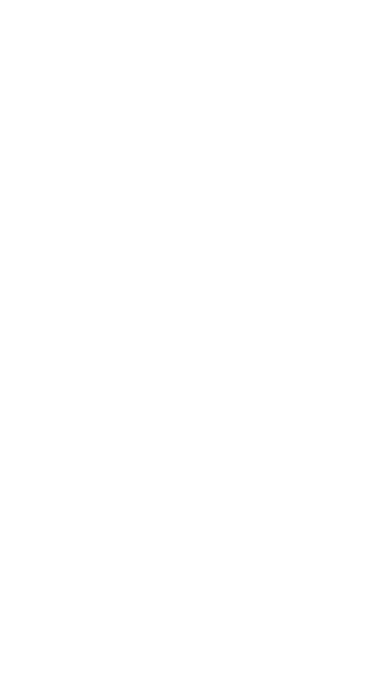
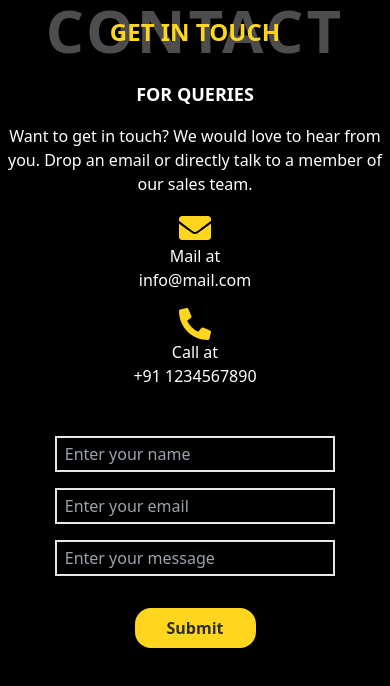
Before and after one commit to shivii011/e-commerce-website, a React (Create React App) app: page / in a window 390 px wide. Shown: the top 686 px of the page. Built offline with nearby package versions, Linux system fonts and the light colour scheme.

Commit message:
[an] - Responsiveness added and Submit Button styling updated

```diff
--- a/src/App.js
+++ b/src/App.js
@@ -1,8 +1,8 @@
-
+import Contact from './pages/Contact.js'
 const App = () => {
   return (
     <div>
-
+      <Contact />
     </div>
   )
 }
--- a/src/pages/Contact.js
+++ b/src/pages/Contact.js
@@ -5,8 +5,8 @@ import Button from "../components/shared/Button"
 
 
 const Contact = () => {
-    const fieldStyle = "my-4 px-2 py-1 bg-transparent border-2 text-white block mx-auto w-9/12"
-    const btnStyle = "border-none bg-gold-web-golden text-dark-charcoal font-bold rounded-2xl my-4 px-[16px] py-[2px] hover:text-gold-web-golden hover:bg-dark-charcoal"
+    const fieldStyle = "my-4 px-2 py-1 bg-transparent border-2 text-white block mx-auto w-9/12 lg:w-full"
+    const btnStyle = "border-none bg-gold-web-golden text-dark-charcoal font-bold rounded-2xl my-4 px-8 py-2 hover:text-gold-web-golden hover:bg-dark-charcoal lg:float-left"
 
     // Initialing state variable with key names and empty value in order to update them on change
     const [details, setDetails] = useState({})
@@ -32,7 +32,7 @@ const Contact = () => {
                 <div className="relative inset-y-4 text-2xl text-gold-web-golden font-bold gf:inset-y-3 gf:text-xl xs:inset-y-4 xs:text-2xl md:inset-y-12 md:text-5xl">GET IN TOUCH</div>
             </div>
 
-            <div className="lg:flex lg:gap-12 md:my-24 px-2 md:px-12">
+            <div className="lg:flex lg:justify-evenly lg:gap-64 md:my-16 px-2 md:px-12">
                 <div className="my-12 text-center lg:flex-col lg:w-2/5">
                     <div className="lg:text-left">
                         <div className="text-lg text-white font-bold md:text-2xl">
```
